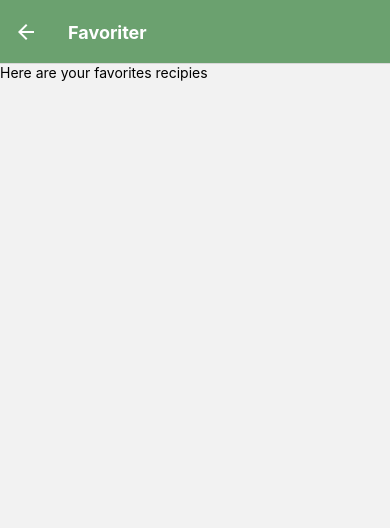
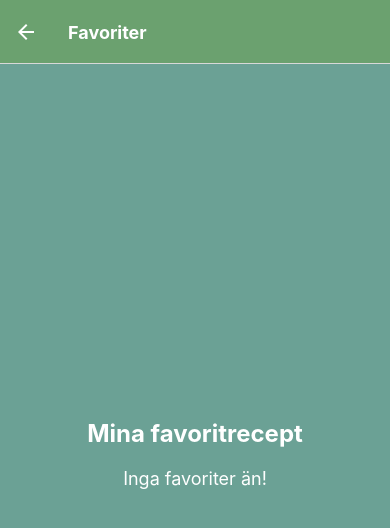
Before and after one commit to Kikkiflo/my-app, a React Native app: screen /Favorites in a window 390 px wide. Shown: the top 528 px of the page. Built offline with nearby package versions, Linux system fonts and the light colour scheme.

Commit message:
Added audio to "Gilla" knapp

```diff
--- a/App.tsx
+++ b/App.tsx
@@ -8,7 +8,7 @@ import FavoritesScreen from "./screens/FavoritesScreen";
 export type RootStackParamList = {
   Home: undefined;
   Recipes: { ageSpan: string };
-  Favorites: undefined;
+  Favorites: { favorites: any[] };
 };
 
 const RootStack = createNativeStackNavigator<RootStackParamList>();
--- a/screens/FavoritesScreen.tsx
+++ b/screens/FavoritesScreen.tsx
@@ -1,12 +1,47 @@
 import { NativeStackScreenProps } from "@react-navigation/native-stack";
-import { Button, Image, StyleSheet, TouchableOpacity, Text, View, ImageBackground } from "react-native";
+import { StyleSheet, Text, ScrollView, Image, View } from "react-native";
 import { RootStackParamList } from "../App";
 
 type Props = NativeStackScreenProps<RootStackParamList, 'Favorites'>;
 
-export default function FavoritesScreen({ route, navigation }: Props) {
+export default function FavoritesScreen({ route }: Props) {
+    const favorites = route.params?.favorites || [];
 
     return (
-        <Text>Here are your favorites recipies</Text>
+        <ScrollView contentContainerStyle={styles.container}>
+            <Text style={styles.title}>Mina favoritrecept</Text>
+            {favorites && favorites.length > 0 ? (
+                favorites.map((source: any, index: number) => (
+                    <Image key={index} source={source} style={styles.recipeImage} resizeMode="stretch" />
+                ))
+            ) : (
+                <Text style={styles.noFavoritesText}>Inga favoriter än!</Text>
+            )}
+        </ScrollView>
     );
 }
+
+const styles = StyleSheet.create({
+    container: {
+        flexGrow: 1,
+        justifyContent: 'center',
+        alignItems: 'center',
+        padding: 16,
+        backgroundColor: '#6ba195',
+    },
+    title: {
+        fontSize: 24,
+        fontWeight: 'bold',
+        marginBottom: 20,
+        color: '#fff',
+    },
+    recipeImage: {
+        width: 300,
+        height: 300,
+        marginBottom: 20,
+    },
+    noFavoritesText: {
+        color: '#fff',
+        fontSize: 18,
+    },
+});
--- a/screens/HomeScreen.tsx
+++ b/screens/HomeScreen.tsx
@@ -1,17 +1,15 @@
+import { useState } from 'react';
 import { NativeStackScreenProps } from "@react-navigation/native-stack";
 import { Button, Image, StyleSheet, TouchableOpacity, Text, View, ImageBackground } from "react-native";
 import { RootStackParamList } from "../App";
 import * as Haptics from 'expo-haptics';
-import { Audio } from 'expo-av';
 
 const backgroundImage = require('../assets/Baby.png');
-const soundFile = require('../assets/Adrian.m4a');
-
 
 type HomeProps = NativeStackScreenProps<RootStackParamList, "Home">;
 
 export default function HomeScreen({ navigation }: HomeProps) {
-
+    const [favorites, setFavorites] = useState<any[]>([]);
     const handlePress = () => {
         Haptics.selectionAsync();
     };
@@ -69,7 +67,7 @@ export default function HomeScreen({ navigation }: HomeProps) {
                 <TouchableOpacity
                     style={styles.button}
                     onPress={() => {
-                        handlePress(); navigation.navigate('Favorites')
+                        handlePress(); navigation.navigate('Favorites', { favorites })
                     }}
                 >
                     <Text style={styles.buttonText}>Mina favoriter</Text>
--- a/screens/RecipieScreen.tsx
+++ b/screens/RecipieScreen.tsx
@@ -1,6 +1,8 @@
+import { useState } from 'react';
 import { NativeStackScreenProps } from "@react-navigation/native-stack";
 import { StyleSheet, TouchableOpacity, Text, Image, View, ScrollView } from "react-native";
 import { RootStackParamList } from "../App";
+import { Audio } from 'expo-av';
 
 const sixtoeightImage = require('../assets/6-8.png');
 const sixtoeightagainImage = require('../assets/6-8igen.png');
@@ -11,10 +13,13 @@ const tenToTwelveAgainImage = require('../assets/10-12igen.png');
 const twelvePlusImage = require('../assets/12-18.png');
 const twelvePlusAgainImage = require('../assets/12-18igen.png');
 
+const laughSound = require('../assets/Adrianskratt.m4a');
+
 type Props = NativeStackScreenProps<RootStackParamList, 'Recipes'>;
 
 export default function RecipieScreen({ route, navigation }: Props) {
     const { ageSpan } = route.params;
+    const [favorites, setFavorites] = useState<any[]>([]);
 
     let message = "";
     let imageSources: any[] = [];
@@ -41,12 +46,29 @@ export default function RecipieScreen({ route, navigation }: Props) {
             break;
     }
 
+    const handlePressLike = async (source: any) => {
+        // Lägg till i favoriter
+        setFavorites([...favorites, source]);
+
+        // Spela upp ljudfilen
+        const { sound } = await Audio.Sound.createAsync(laughSound);
+        await sound.playAsync();
+
+        sound.setOnPlaybackStatusUpdate((status) => {
+            if (status.isLoaded && status.didJustFinish) {
+                sound.unloadAsync();  // Frigör resurser efter uppspelning
+            }
+        });
+    };
     return (
         <ScrollView contentContainerStyle={styles.scrollContainer}>
             <Text style={styles.title}>{message}</Text>
             {imageSources.map((source, index) => (
-                <View key={index} style={styles.imageContainer}>
+                <View key={index} style={styles.recipeContainer}>
                     <Image source={source} style={styles.recipeImage} resizeMode="stretch" />
+                    <TouchableOpacity style={styles.likeButton} onPress={() => handlePressLike(source)}>
+                        <Text style={styles.likeButtonText}>Gilla</Text>
+                    </TouchableOpacity>
                 </View>
             ))}
             <TouchableOpacity style={styles.button} onPress={() => navigation.navigate('Home')}>
@@ -71,15 +93,25 @@ const styles = StyleSheet.create({
         color: '#fff',
         textAlign: 'center',
     },
-    imageContainer: {
-        width: 500, // Fast bredd för varje bild
+    recipeContainer: {
+        width: 500,
         alignItems: 'center',
-        marginBottom: 30,
+        marginBottom: 20,
     },
     recipeImage: {
-        width: '40%', // Gör bilden lika bred som containern
-        height: 600, // Fast höjd för att hålla dem jämna
-        borderRadius: 8, // Stilar
+        width: '60%',
+        height: 800,
+        borderRadius: 8,
+    },
+    likeButton: {
+        backgroundColor: '#6ba16f',
+        padding: 8,
+        borderRadius: 4,
+        marginTop: 5,
+    },
+    likeButtonText: {
+        color: '#fff',
+        fontSize: 16,
     },
     button: {
         backgroundColor: '#6ba195',
@@ -90,7 +122,7 @@ const styles = StyleSheet.create({
         alignItems: 'center',
     },
     buttonText: {
-        color: '#3a5243',
+        color: '#fff',
         fontSize: 18,
     },
 });
```
Also changed, not shown: 1 other file (tests, documents, lock files or other folders).
